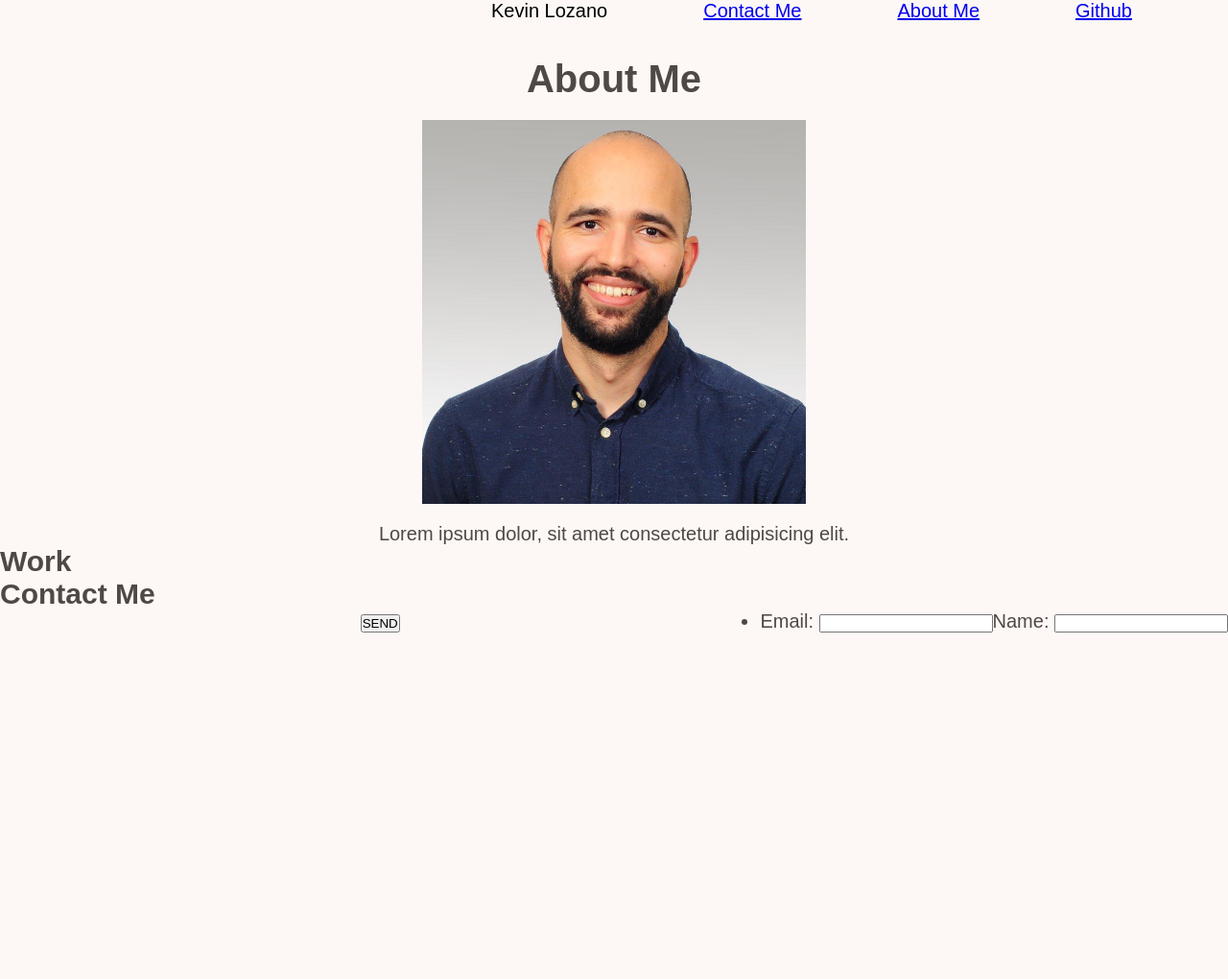
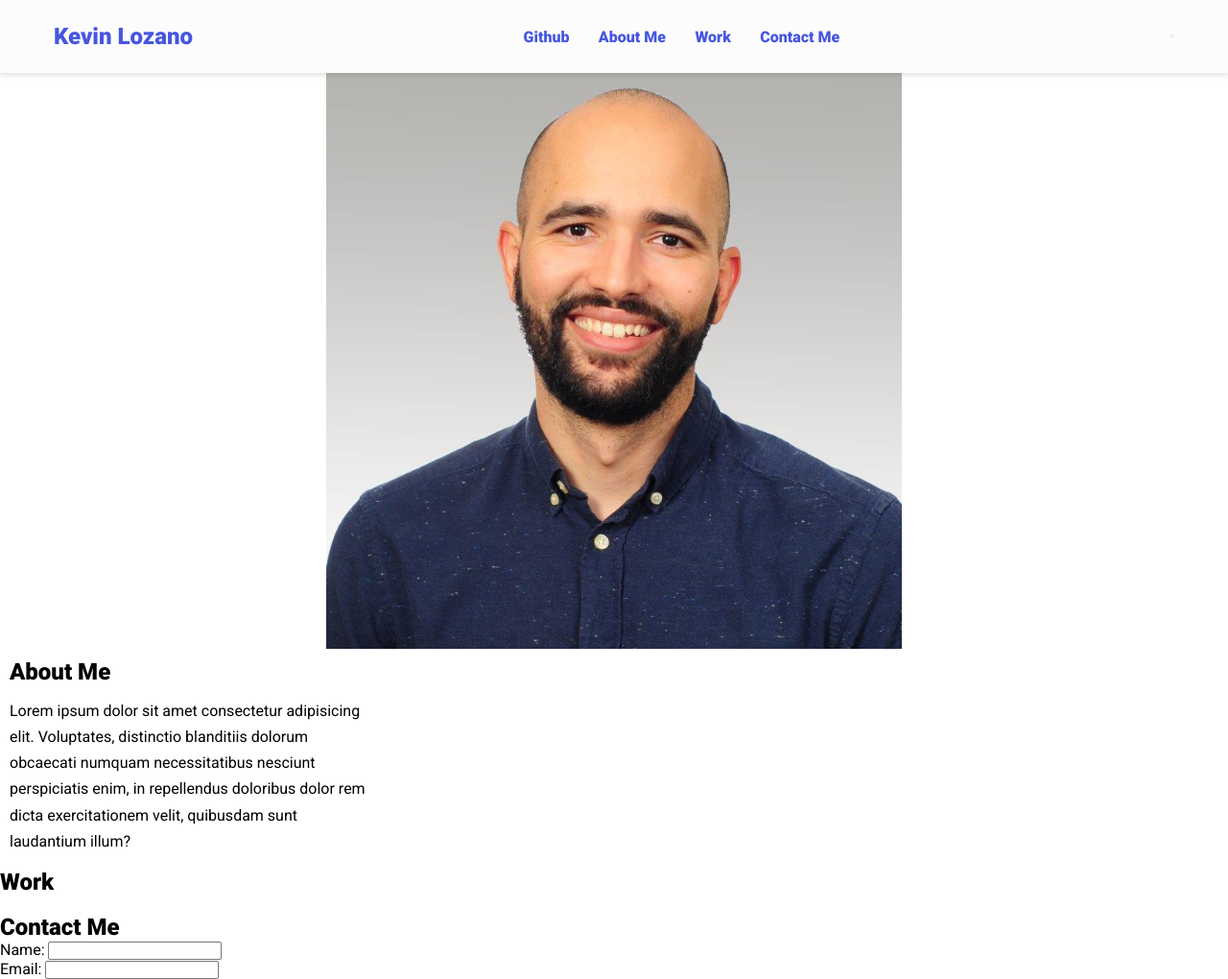
Before and after one commit to klozano17/Lozano-Portfolio, a plain HTML site: page index.html in a window 1280 px wide. Shown: the whole page at 96% size. Before the commit the page ends 800 px from the top, so only its background shows below. Drawn offline with Linux system fonts and the light colour scheme.

Commit message:
changed about me section and nav

```diff
--- a/assets/style.css
+++ b/assets/style.css
@@ -1,49 +1,120 @@
-* {
-    margin:0;
-    padding:0;
-  }
+@import url("https://fonts.googleapis.com/css2?family=Roboto:ital,wght@0,400;0,900;1,700&display=swap");
 
-nav li {
-    color: black;
-    margin-right: 100px;
-    padding: 0px -40px;
-    display: inline-block;
-    text-decoration: none;
-    float: right;
+/* Variables */
+:root {
+  --font-family: "Roboto", sans-serf;
+  --normal-font: 400;
+  --bold-font: 700;
+  --bolder-font: 900;
+  --bg-color: #fcfcfc;
+  --primary-color: #4756df;
+  --secondary-color: #ff7235;
+  --primary-shadow: #8b8eaf;
+  --secondary-shadow: #a17a69;
+  --bottom-margin: 0.5rem;
+  --bottom-margin-2: 1rem;
+  --line-height: 1.7rem;
+  --transition: 0.3s;
+}
+/* Variables end */
+
+html {
+  scroll-behavior: smooth;
 }
 
-li {
-    float: right;
+/* CSS Resets */
+* {
+  margin: 0;
+  padding: 0;
+  box-sizing: border-box;
 }
-.topnav a:hover {
-    color: rgb(80, 121, 255);
+
+ul {
+  list-style-type: none;
+}
+
+a {
+  text-decoration: none;
+  color: var(--primary-color);
+}
+
+a:hover {
+  color: var(--secondary-color);
 }
 
 body {
-    position: relative;
-    font-family: "Goudy Bookletter 1911", sans-serif;
-    font-size: 20px;
-    background-color: #FDF8F5;
-    color: #4F4846;
+  font-family: var(--font-family);
+}
+nav {
+    position: sticky;
+    top: 0;
+    left: 0;
+    z-index: 1;
+    display: flex;
+    align-items: center;
+    justify-content: space-between;
+    padding: 1.5rem 3.5rem;
+    background-color: var(--bg-color);
+    box-shadow: 0 3px 5px rgba(0, 0, 0, 0.1);
   }
 
-main {
-    padding: 60px 0;
+  nav h1 {
+    color: var(--primary-color);
   }
 
-.text-left {
-
-
-}
-
-img {
-    display: block;
-    margin: 20px auto;
-    height: 400px;
-    width: 400px;
+  nav a {
+    color: var(--primary-color);
+    transition: var(--transition);
+  }
+  nav a:hover {
+    color: var(--secondary-color);
+    border-bottom: 2px solid var(--secondary-color);
   }
 
-.text-center {
-    text-align: center;
+  nav ul {
+    display: flex;
+    gap: 1.9rem;
+  }
 
-}
+  nav ul li {
+    font-weight: var(--bold-font);
+  }
+
+  burger-menu {
+    color: var(--primary-color);
+    font-size: 2rem;
+    border: 0;
+    background-color: transparent;
+    cursor: pointer;
+    display: none;
+  }
+
+  .hero {
+    display: flex;
+    align-items: center;
+    justify-content: center;
+    gap: 2.5rem;
+    max-width: 68.75rem;
+    margin: auto;
+  }
+
+  .hero img {
+    height: 37.5rem;
+    width: 37.5rem;
+  }
+
+  .bio {
+    width: 25rem;
+    padding: 0.625rem;
+    border-color: #4756df;
+
+  }
+
+  .bio h2 {
+    margin-bottom: var(--bottom-margin);
+  }
+
+  .bio p {
+    line-height: var(--line-height);
+    padding: 0.3rem 0;
+  }
--- a/index.html
+++ b/index.html
@@ -6,36 +6,52 @@
     <meta name="viewport" content="width=device-width, initial-scale=1.0">
     <link rel="stylesheet" type="text/css" href="./assets/style.css">
     <title>My Portfolio</title>
+
 </head>
 
 
 <body>
-    <header>
-        <nav class="topnav">
-            <ul>
-                <li> <a href="https://github.com/">Github</a></li>
-                <li> <a href="#">About Me</a></li>
-                <li> <a href="#contact">Contact Me</a></li>
-                <li>Kevin Lozano</li>
+    <nav>
+        <h1>Kevin Lozano</h1>
+            <ul class="navigation">
+                <li>
+                    <a href="https://github.com/" class="nav-link">Github</a>
+                </li>
+                <li>
+                    <a href="#aboutme" class="nav-link">About Me</a>
+                </li>
+                <li>
+                    <a href="#work" class="nav-link">Work</a>
+                </li>
+                <li>
+                    <a href="#contact" class="nav-link">Contact Me</a>
+                </li>
             </ul>
-        </nav>
-    </header>
+            <button class="burger-menu" id="burger-menu">
+                <ion-icon class="bars" name="menu-outline"></ion-icon>
+            </button>
+    </nav>
+    <section class="hero" id="about">
+        <img src="./assets/images/headshot.jpg" class="hero-img" alt="Headshot of Kevin Lozano"></imgsrc>
+    </section>
 
     <main>
-        <h1 class="text-center">About Me</h1>
-        <figure>
-            <img src="./assets/images/headshot.jpg" alt="Headshot of Kevin Lozano">
-            <figcaption class="text-center">Lorem ipsum dolor, sit amet consectetur adipisicing elit.</figcaption>
-        </figure>
 
-        <section id="Work">
-            <h2 class="text-left">Work</h2>
+    <section class="bio">
+        <h2 class="bio-title">About Me</h2>
+            <p class="bio-text">
+                Lorem ipsum dolor sit amet consectetur adipisicing elit. Voluptates, distinctio blanditiis dolorum obcaecati numquam necessitatibus nesciunt perspiciatis enim, in repellendus doloribus dolor rem dicta exercitationem velit, quibusdam sunt laudantium illum?
+            </p>
+    </section>
 
-        </section>
+    <section class="projects" id="projects">
+        <h2 class="projects-title">Work</h2>
+        <div class="projects-container">
+          <div class="project-container project-card">
+            <img src=""
 
         <section id="contact">
             <h2 class="text-left">Contact Me</h2>
-            <form>
                 <ul>
                     <li>
                     <label class="text-right" for="name">Name:</label>
@@ -46,10 +62,6 @@
                     <input type="text" id="email" name="user-email">
                     </li>
                 </ul>
-                <div class="text-center">
-                    <button type="submit">SEND</button>
-                </div>
-            </form>
         </section>
 
   </main>
```
